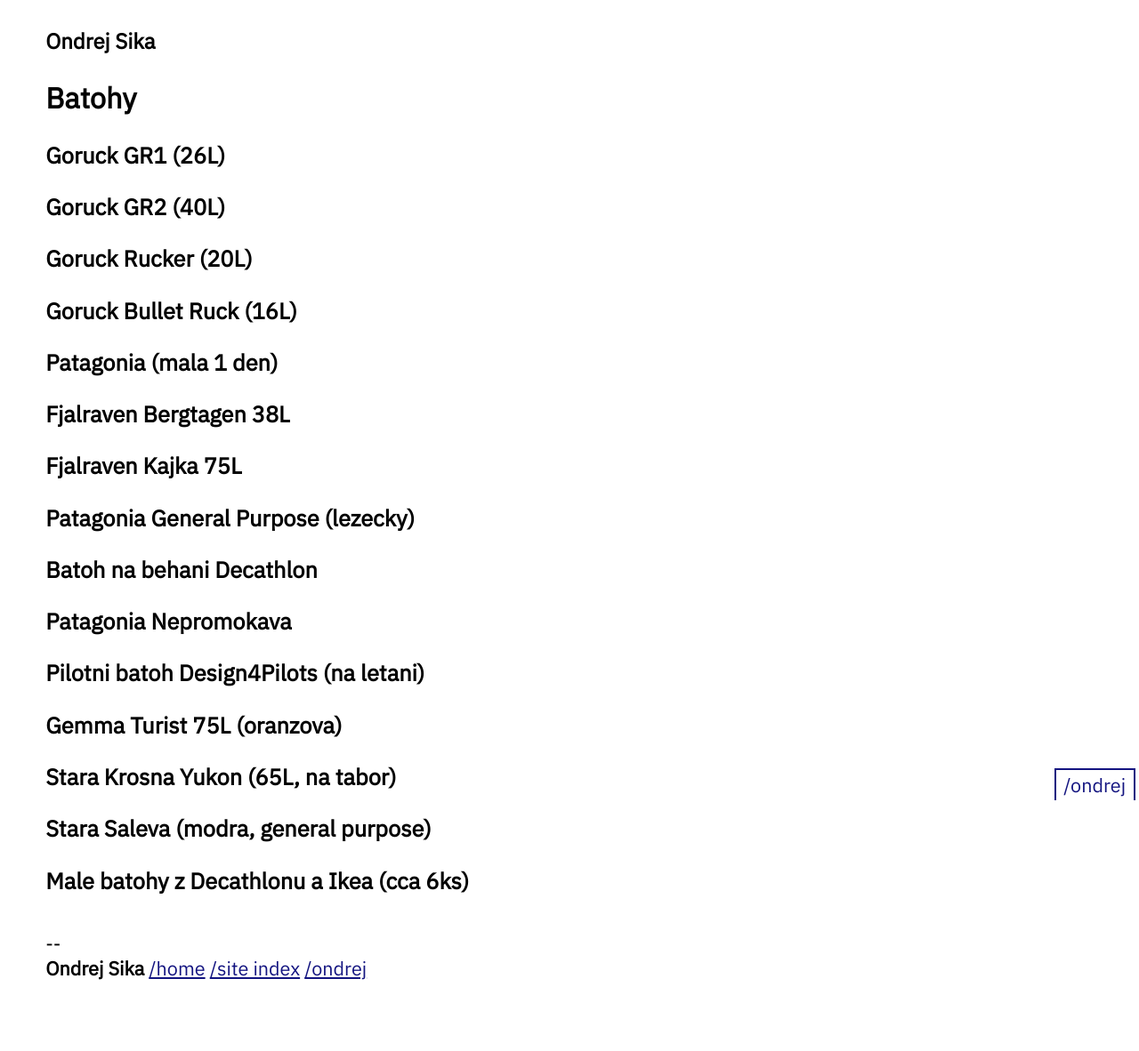
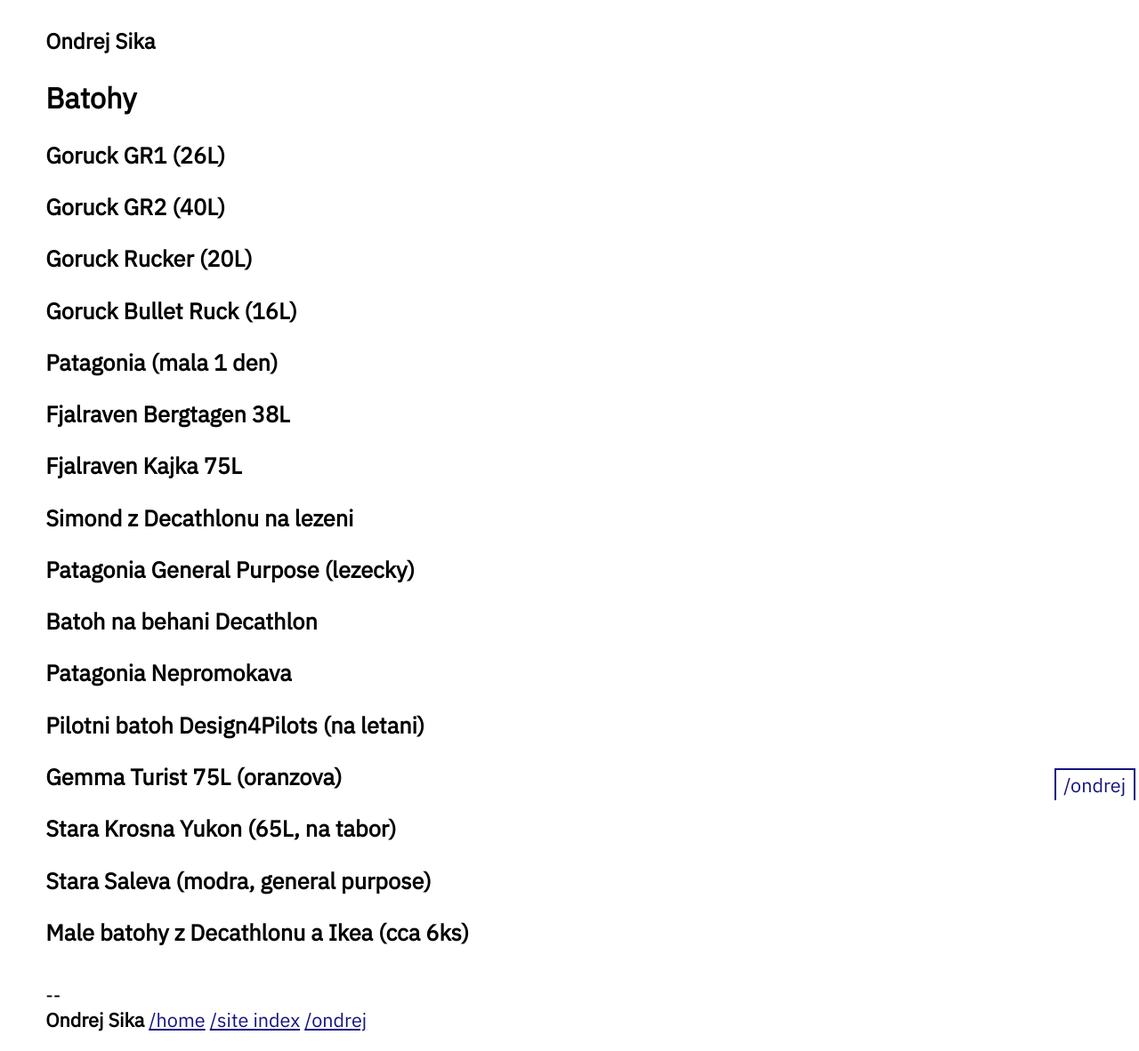
Before and after one commit to ondrejsika/ondrejsika.com, a Jekyll site: the page built from ondrej/batohy/index.md, in a window 1280 px wide. Shown: the whole page at 89% size. Built offline with Jekyll 4.4.1, drawn with Linux system fonts in a browser that asks for light colours; before the commit the page ends 1124 px from its top, so only the background shows below that.

Commit message:
feat(ondrej/batohy): Add Simond z Decathlonu na lezeni (bought on the way to the Warp Camp 2025)

```diff
--- a/ondrej/batohy/index.md
+++ b/ondrej/batohy/index.md
@@ -19,6 +19,8 @@
 
 ### Fjalraven Kajka 75L
 
+### Simond z Decathlonu na lezeni
+
 ### Patagonia General Purpose (lezecky)
 
 ### Batoh na behani Decathlon
```
